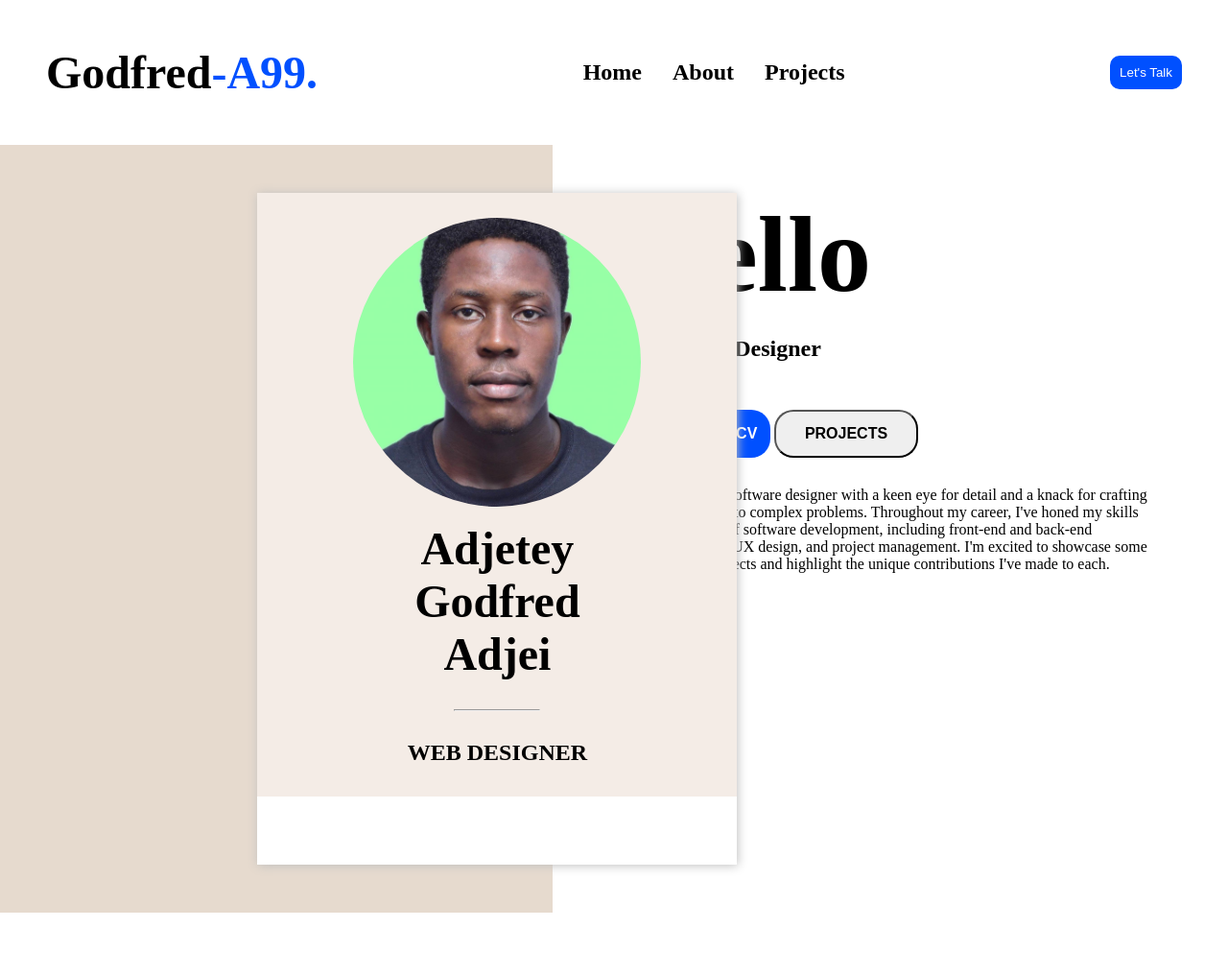
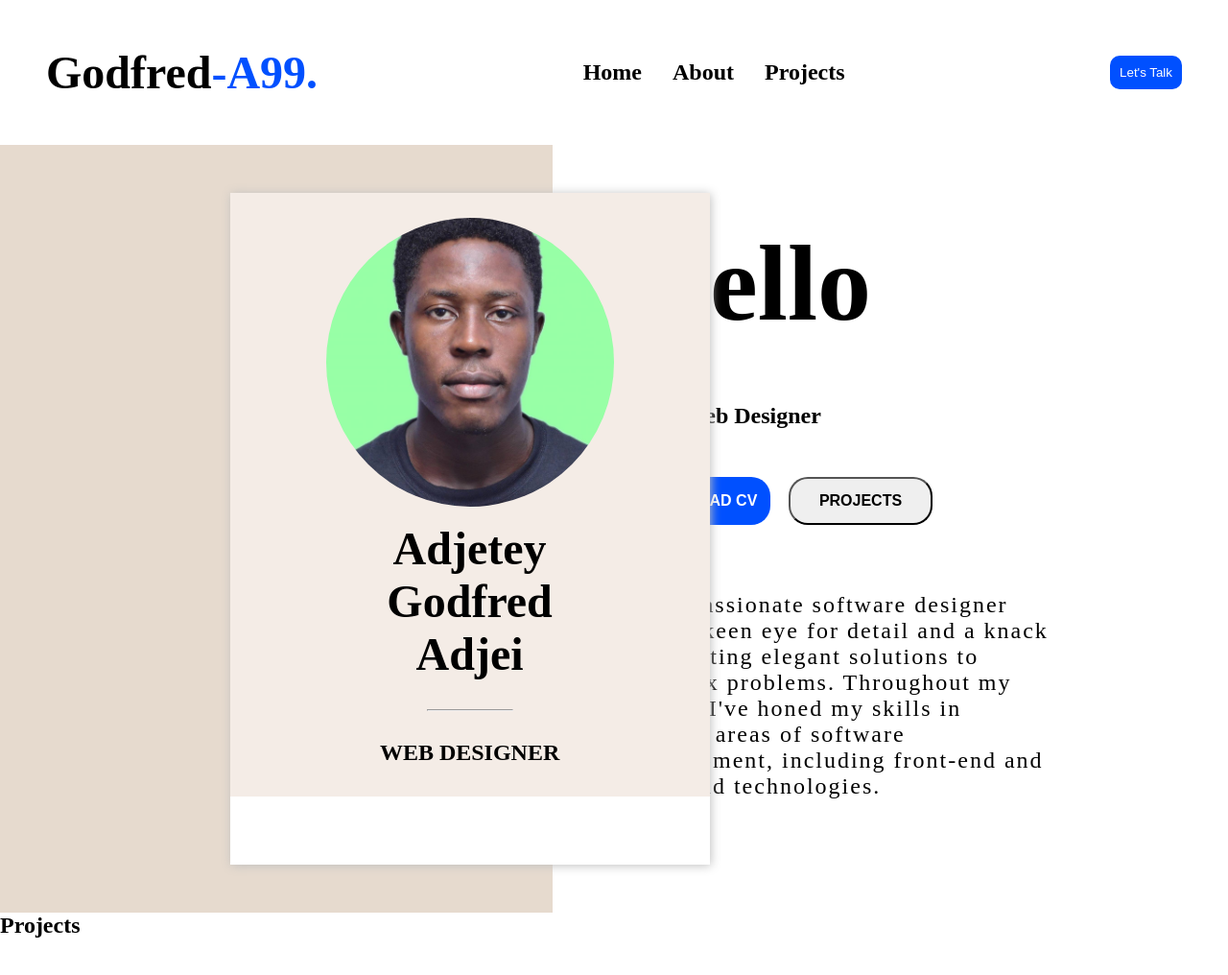
Before and after one commit to Godfred-A99/Portfolio, a plain HTML site: page index.html in a window 1280 px wide. Shown: the whole page at 96% size. Before the commit the page ends 951 px from the top, so only its background shows below. Drawn offline with Linux system fonts and the light colour scheme.

Commit message:
finished with the landing page

```diff
--- a/index.html
+++ b/index.html
@@ -15,7 +15,7 @@
         <ul>
           <li><a href="">Home</a></li>
           <li><a href="">About</a></li>
-          <li><a href="">Projects</a></li>
+          <li><a href="#PROJECTS">Projects</a></li>
         </ul>
         <button>Let's Talk</button>
       </nav>
@@ -34,7 +34,6 @@
             </h1>
             <hr />
             <h3>WEB DESIGNER</h3>
-
             <div class="social">
               <a href=""></a>
               <a href=""></a>
@@ -56,13 +55,25 @@
               a knack for crafting elegant solutions to complex problems.
               Throughout my career, I've honed my skills in various areas of
               software development, including front-end and back-end
-              technologies, UI/UX design, and project management. I'm excited to
-              showcase some of my recent projects and highlight the unique
-              contributions I've made to each.
+              technologies.
             </p>
           </div>
         </div>
       </div>
     </section>
+    <section id="PROJECTS">
+      <div class="pj-container">
+        <h1>Projects</h1>
+        <p></p>
+      </div>
+    </section>
+    <footer class="footer">
+      <div class="container">
+        <a href=""></a>
+        <a href=""></a>
+        <a href=""></a>
+        <a href=""></a>
+      </div>
+    </footer>
   </body>
 </html>
--- a/styles.css
+++ b/styles.css
@@ -2,10 +2,11 @@
   margin: 0;
   padding: 0;
   box-sizing: border-box;
+
 }
 
 body {
-  width: 100vw;
+  width: 100%;
   height: 100vh;
   background: #fff;
 }
@@ -108,7 +109,7 @@ nav button:hover {
   position: absolute;
   background: #f4ece6;
   top: 50%;
-  left: 90%;
+  left: 85%;
   transform: translate(-50%, -50%);
   box-shadow: 0.5px 0.5px 10px #bfbfbf;
 }
@@ -162,21 +163,23 @@ nav button:hover {
 .right .right-content {
   width: 550px;
   height: 700px;
+  padding: 30px 0;
 }
 
 .right .right-content h1 {
   font-size: 7rem;
   font-weight: 600;
+  padding-bottom: 20px;
 }
 
 .right .right-content h4 {
   font-size: 1.5rem;
-  padding-top: 20px;
-  padding-bottom: 20px;
+  padding-top: 40px;
+  padding-bottom: 30px;
 }
 
 .right .right-content .button-container {
-  padding: 30px 0;
+  padding: 20px 0;
 }
 
 .right .right-content .button-container button {
@@ -191,4 +194,25 @@ nav button:hover {
   background: #0050ff;
   color: #fff;
   border: none;
+  margin-right: 15px;
 }
+
+.right .right-content p {
+  width: 80%;
+  font-family: Poppins;
+  /* text-align: center; */
+  font-size: 1.5rem;
+  font-weight: 100;
+  padding-top: 50px;
+  letter-spacing: 2px;
+}
+
+/** Projects**/
+
+
+/**footer**/
+.footer {
+  background: #fff;
+  width: 100%;
+  height: 90px;
+}
```
